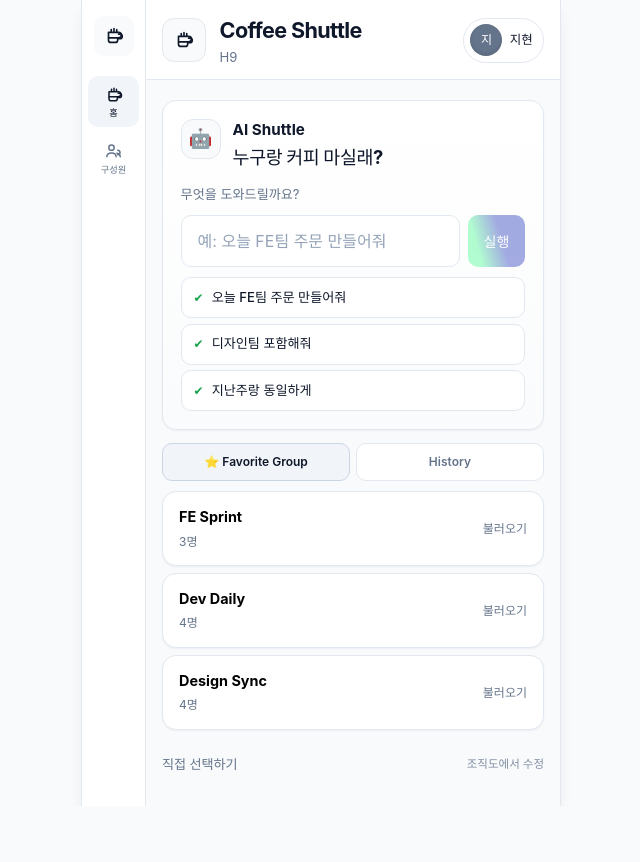
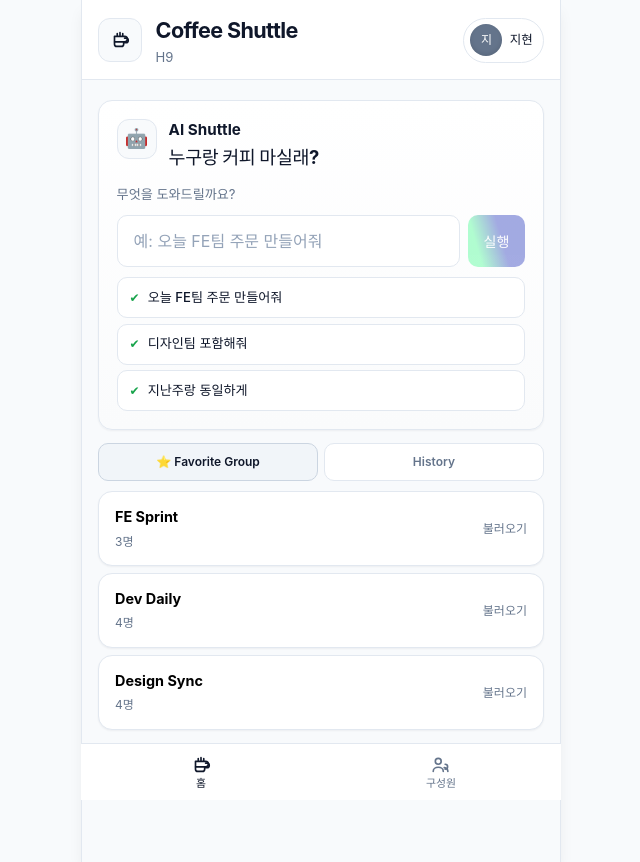
Before and after one commit to hyeony/2026kpi, a React (Vite) app in the folder coffee/: page / in a window 1280 px wide. Shown: the whole page, without its empty margins (319-959 px from the left). Before the commit the page ends 806 px from the top, so only its background shows below. Built offline with nearby package versions, Linux system fonts and the light colour scheme; a web font is replaced by a local one.

Commit message:
feat: bottom navigation으로 변경

```diff
--- a/coffee/src/App.css
+++ b/coffee/src/App.css
@@ -3,6 +3,7 @@
   margin: 0 auto;
   min-height: 100dvh;
   display: flex;
+  flex-direction: column;
   background: var(--bg);
   position: relative;
 }
@@ -10,66 +11,61 @@
 .app-body {
   flex: 1;
   min-width: 0;
-  display: flex;
-  flex-direction: column;
-}
-
-/* ── Side Nav ── */
-.side-nav {
-  width: 64px;
-  flex-shrink: 0;
-  display: flex;
-  flex-direction: column;
-  align-items: center;
-  padding: 1rem 0 calc(1rem + var(--safe-bottom));
-  background: var(--nav-bg);
-  border-right: 1px solid var(--border);
-  z-index: 20;
-}
-
-.side-nav__brand {
-  width: 40px;
-  height: 40px;
-  display: grid;
-  place-items: center;
-  background: var(--surface-2);
-  border-radius: 10px;
-  color: var(--text);
-  margin-bottom: 1.25rem;
-}
-
-.side-nav__list {
-  display: flex;
-  flex-direction: column;
-  gap: 0.35rem;
+  min-height: 0;
+  display: flex;
+  flex-direction: column;
+}
+
+/* ── Bottom Nav ── */
+.bottom-nav {
+  position: fixed;
+  bottom: 0;
+  left: 50%;
+  transform: translateX(-50%);
+  width: min(480px, 100vw);
+  z-index: 25;
+  background: var(--surface);
+  border-top: 1px solid var(--border);
+  padding-bottom: var(--safe-bottom);
+}
+
+.bottom-nav__list {
+  display: flex;
+  margin: 0;
+  padding: 0;
+  list-style: none;
+  height: 3.5rem;
+}
+
+.bottom-nav__item-wrap {
+  flex: 1;
+  min-width: 0;
+}
+
+.bottom-nav__item {
   width: 100%;
-  padding: 0 0.4rem;
-}
-
-.side-nav__item {
-  display: flex;
-  flex-direction: column;
-  align-items: center;
-  gap: 0.2rem;
-  width: 100%;
-  padding: 0.55rem 0.2rem;
+  height: 100%;
+  display: flex;
+  flex-direction: column;
+  align-items: center;
+  justify-content: center;
+  gap: 0.15rem;
   border: none;
   background: transparent;
   color: var(--nav-text);
-  font-size: 0.58rem;
+  font-size: 0.68rem;
   font-weight: 600;
-  border-radius: 10px;
-  transition: background 0.2s, color 0.2s;
-}
-
-.side-nav__item.is-active {
-  background: var(--nav-active-bg);
+  cursor: pointer;
+  font-family: inherit;
+  transition: color 0.15s;
+}
+
+.bottom-nav__item.is-active {
   color: var(--nav-text-active);
 }
 
-.side-nav__item span {
+.bottom-nav__item span {
   line-height: 1.1;
-  text-align: center;
 }
 
 .app {
@@ -1408,6 +1404,10 @@
   padding-bottom: calc(1.25rem + var(--safe-bottom));
 }
 
+.main--with-nav {
+  padding-bottom: calc(4.75rem + var(--safe-bottom));
+}
+
 .home-view--has-dock {
   padding-bottom: calc(10rem + var(--safe-bottom));
 }
--- a/coffee/src/App.tsx
+++ b/coffee/src/App.tsx
@@ -2,7 +2,7 @@ import { useState } from 'react'
 import { MemberManager } from './components/MemberManager'
 import { HomeView } from './components/HomeView'
 import { ProfileDrawer } from './components/ProfileDrawer'
-import { SideNav } from './components/SideNav'
+import { BottomNav } from './components/BottomNav'
 import { Avatar } from './components/Avatar'
 import { CoffeeIcon } from './components/Icons'
 import { useCoffeeShuttle } from './hooks/useCoffeeShuttle'
@@ -32,10 +32,13 @@ function App() {
   const openDrawer = (profile: Profile) => setDrawerProfileId(profile.id)
   const closeDrawer = () => setDrawerProfileId(null)
 
+  const selectedCount =
+    orderSelection.memberIds.length + orderSelection.guests.length
+  const isOrderMode = state.activeView === 'home' && selectedCount > 0
+  const showBottomNav = !isOrderMode
+
   return (
     <div className="app-shell">
-      <SideNav active={state.activeView} onChange={setActiveView} />
-
       <div className="app-body">
         <header className="hero hero--compact">
           <div className="hero__content">
@@ -64,7 +67,15 @@ function App() {
           </div>
         </header>
 
-        <main className={`main${state.activeView === 'home' ? ' main--home' : ''}`}>
+        <main
+          className={[
+            'main',
+            state.activeView === 'home' ? 'main--home' : '',
+            showBottomNav ? 'main--with-nav' : '',
+          ]
+            .filter(Boolean)
+            .join(' ')}
+        >
           {state.activeView === 'home' && (
             <HomeView
               companyName={state.companyName}
@@ -92,6 +103,10 @@ function App() {
         </main>
       </div>
 
+      {showBottomNav && (
+        <BottomNav active={state.activeView} onChange={setActiveView} />
+      )}
+
       <ProfileDrawer
         profile={drawerProfile}
         onClose={closeDrawer}
--- a/coffee/src/components/SideNav.tsx
+++ b/coffee/src/components/BottomNav.tsx
@@ -11,24 +11,21 @@ const NAV: { id: ViewId; label: string; Icon: typeof CoffeeIcon }[] = [
   { id: 'members', label: '구성원', Icon: UsersIcon },
 ]
 
-export function SideNav({ active, onChange }: Props) {
+export function BottomNav({ active, onChange }: Props) {
   return (
-    <nav className="side-nav" aria-label="메인 메뉴">
-      <div className="side-nav__brand" aria-hidden>
-        <CoffeeIcon size={22} />
-      </div>
-      <ul className="side-nav__list">
+    <nav className="bottom-nav" aria-label="메인 메뉴">
+      <ul className="bottom-nav__list">
         {NAV.map((item) => {
           const isActive = active === item.id
           return (
-            <li key={item.id}>
+            <li key={item.id} className="bottom-nav__item-wrap">
               <button
                 type="button"
-                className={`side-nav__item${isActive ? ' is-active' : ''}`}
+                className={`bottom-nav__item${isActive ? ' is-active' : ''}`}
                 onClick={() => onChange(item.id)}
-                title={item.label}
+                aria-current={isActive ? 'page' : undefined}
               >
-                <item.Icon size={20} />
+                <item.Icon size={22} />
                 <span>{item.label}</span>
               </button>
             </li>
```
